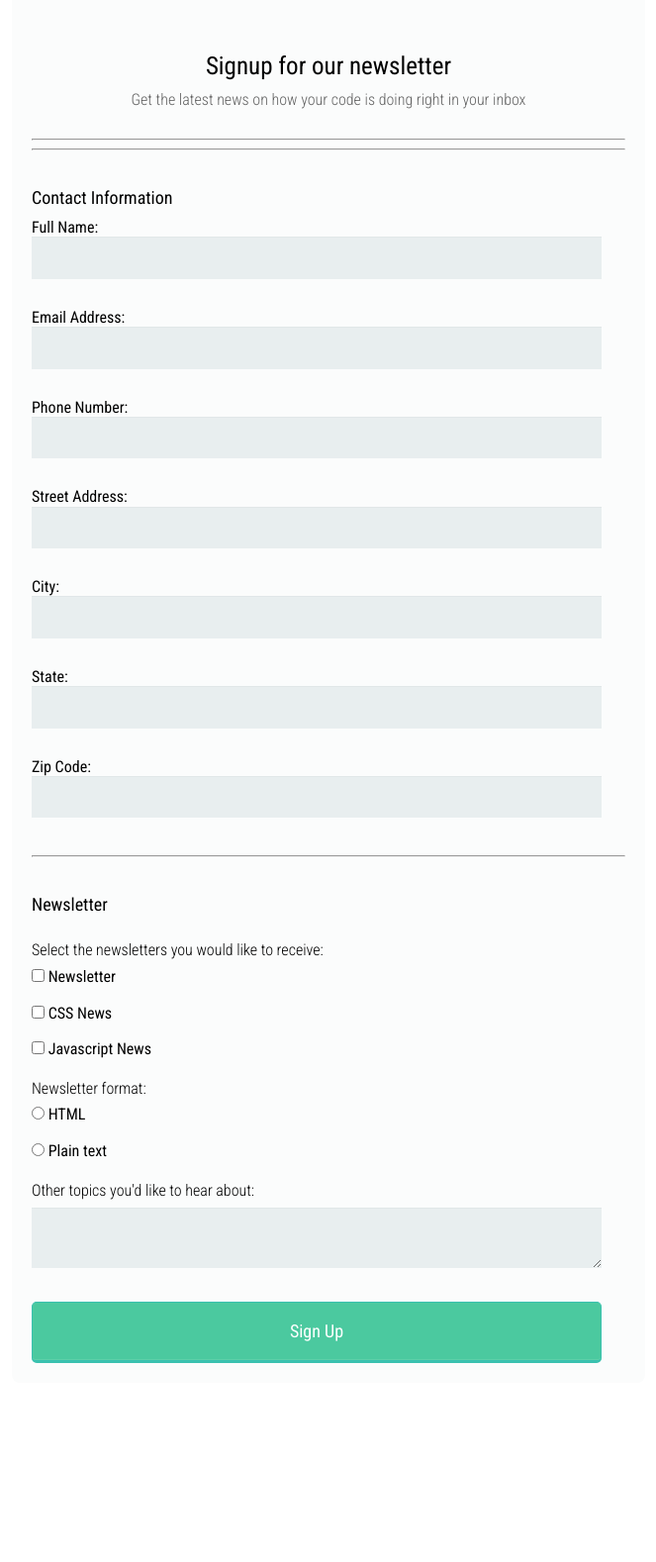
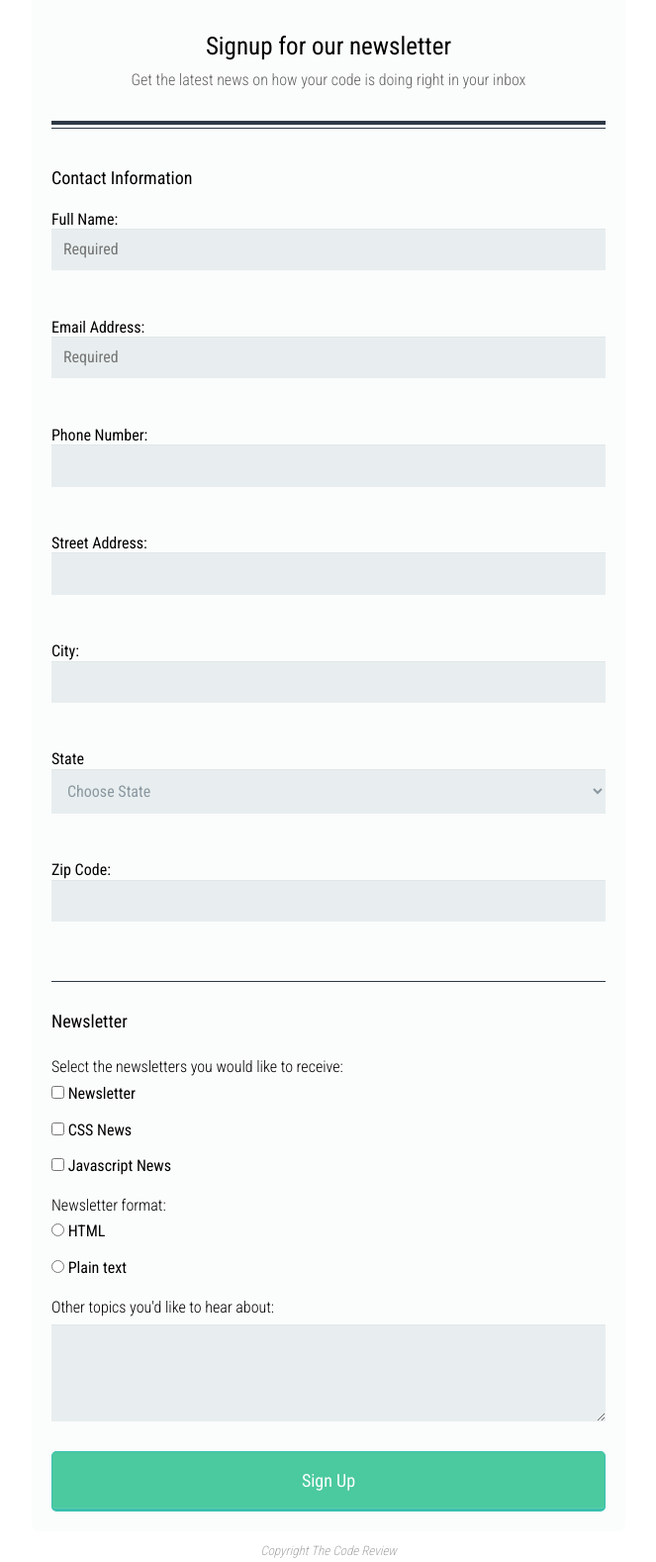
Before and after one commit to trevkat-zz/Tech-Degree-Project-3, a plain HTML site: page index.html in a window 1280 px wide. Shown: the part 101-1679 px from the top of the page at 99% size, without its empty margins (308-971 px from the left). Before the commit the page ends 1508 px from the top, so only its background shows below. Drawn offline with Linux system fonts and the light colour scheme.

Commit message:
Updates to HTML & CSS files

```diff
--- a/CSS/styles.css
+++ b/CSS/styles.css
@@ -1,9 +1,19 @@
+* {
+    box-sizing: border-box;
+}
+
 body {
     font-family: 'Roboto Condensed', sans-serif;
 }
 
 #about {
     font-weight: lighter;
+    padding-bottom: 2em;
+    border-bottom: 4px solid #2d3945;
+    text-align: center;
+    margin-top: 10px;
+    color: rgb(97, 97, 97);
+    margin-bottom: 2.5px;
 }
 
 .header {
@@ -19,22 +29,18 @@ body {
     text-align: center;
     font-weight: normal;
     font-size: 25px;
-    padding-top: 50px;
+    padding-top: 30px;
     margin-bottom: 0px;
 }
 
-#about {
-    text-align: center;
-    margin-top: 10px;
-    color: rgb(97, 97, 97);
-    margin-bottom: 30px;
-}
-
 #contact {
-    padding-top: 30px;
+    border-top: 1.5px solid #2d3945;
+    width: 100%;
+    padding-top: 40px;
     padding-bottom: 10px;
     font-weight: normal;
     font-size: 18px;
+    margin-top: auto;
 }
 
 form {
@@ -45,7 +51,7 @@ form {
     border-radius: 8px;
 }
 
-#news {
+.news {
     font-weight: lighter;
     margin-bottom: 8px;
 }
@@ -55,13 +61,15 @@ form {
     padding-bottom: 5px;
     font-weight: normal;
     font-size: 18px;
+    border-top: 1.5px solid #2d3945;
+    width: 100%;
 }
-
 
 input[type="text"],
 input[type="email"],
 textarea,
 select {
+  display: flex;
   background: rgba(255,255,255,0.1);
   border: none;
   font-size: 16px;
@@ -69,7 +77,7 @@ select {
   margin: 0;
   outline: 0;
   padding: 12px;
-  width: 92%;
+  width: 100%;
   background-color: #e8eeef;
   color: #8a97a0;
   box-shadow: 0 1px 0 rgba(0,0,0,0.03) inset;
@@ -84,9 +92,21 @@ button {
     text-align: center;
     font-style: normal;
     border-radius: 5px;
-    width: 96%;
+    width: 100%;
     border: 1px solid #3ac1af;
     border-width: 1px 1px 3px;
     box-shadow: 0 -1px 0 rgba(255,255,255,0.1) inset;
     margin-bottom: 10px;
   }
+
+  .footer {
+    color: #a5a5a5;
+    text-align: center;
+    font-size: 13px;
+    font-weight: lighter;
+    font-style: italic;
+}
+
+@media (min-width: 768px){
+
+}
--- a/index.html
+++ b/index.html
@@ -19,66 +19,70 @@
 
     <h1 id="title">Signup for our newsletter</h1>
     <h4 id="about">Get the latest news on how your code is doing right in your inbox</h4>
-<hr />
-<hr />
 
-<legend id="contact">Contact Information</legend>
+<h1 id="contact">Contact Information</h1>
 
-<label for="name">Full Name:</label>
-<input type="text" id="name" name="user_name">
+<label for="user_name">Full Name:</label>
+<input type="text" id="user_name" name="user_name" placeholder="Required">
 <br>
-<label for="email">Email Address:</label>
-<input type="email" id="mail" name="user_email">
+<label for="user_email">Email Address:</label>
+<input type="email" id="user_email" name="user_email" placeholder="Required">
 <br>
-<label for="phone">Phone Number:</label>
-<input type="text" id="phone" name="user_phone">
+<label for="user_phone">Phone Number:</label>
+<input type="text" id="user_phone" name="user_phone">
 <br>
-<label for="address">Street Address:</label>
-<input type="text" id="address" name="user_address">
+<label for="user_address">Street Address:</label>
+<input type="text" id="user_address" name="user_address">
 <br>
-<label for="city">City:</label>
+<label for="user_city">City:</label>
+<input type="text" id="user_city" name="user_city">
+<br>
+<label for="user-state">State</label>
+<select id="user-state" name="user-state">
+    <option value="" disabled selected hidden>Choose State</option>
+    <option value="CA">California</option>
+    <option value="DA">Delaware</option>
+    <option value="FL">Florida</option>
+    <option value="GA">Georgia</option>
+    <option value="TX">Texas</option>
+    <option value="WA">Washington</option>
+</select>
+<br>
+<label for="user_city">Zip Code:</label>
 <input type="text" id="address" name="user_city">
 <br>
-<label for="state">State:</label>
-<input type="text" id="address" name="user_state">
-<br>
-<label for="city">Zip Code:</label>
-<input type="text" id="address" name="user_city">
-<br>
-<hr />
 
-<legend id="newsletter">Newsletter</legend>
-<h4 id="news">Select the newsletters you would like to receive:</h4>
+<h1 id="newsletter">Newsletter</h1>
+<h4 class="news">Select the newsletters you would like to receive:</h4>
 
 <input type="checkbox" id="html_news" name="html_news" value="newsletter">
-<label for="html_news">Newsletter</label><br><br>
+<label>Newsletter</label><br><br>
 
 <input type="checkbox" id="css_news" name="css_news" value="newsletter">
-<label for="css_news">CSS News</label><br><br>
+<label>CSS News</label><br><br>
 
 <input type="checkbox" id="javascript_news" name="javascript_news" value="newsletter">
-<label for="javascript_news">Javascript News</label><br>
+<label>Javascript News</label><br>
 
-<h4 id="news">Newsletter format:</h4>
+<h4 class="news">Newsletter format:</h4>
 
-<input type="radio" id="format" value="format" name="newsletter_format">
-<label for="format">HTML</label><br><br>
+<input type="radio" class="format" name="newsletter_format">
+<label>HTML</label><br><br>
 
-<input type="radio" id="format" value="format" name="newsletter_format">
-<label for="format">Plain text</label>
+<input type="radio" class="format" name="newsletter_format">
+<label>Plain text</label>
 
-<h4 id="news">Other topics you'd like to hear about:</h4>
-<textarea id="other_topics" name="other_topics"></textarea>
+<h4 class="news">Other topics you'd like to hear about:</h4>
+<textarea id="other_topics" rows="4" name="other_topics"></textarea>
 
 <button type="submit">Sign Up</button>
 
-
-
-
-
-
 </form>
+<footer>
+    <div class="footer">
+        <p>Copyright The Code Review</p>
+    </div>
+</footer>
 
 </body>
-
 </html>
```
